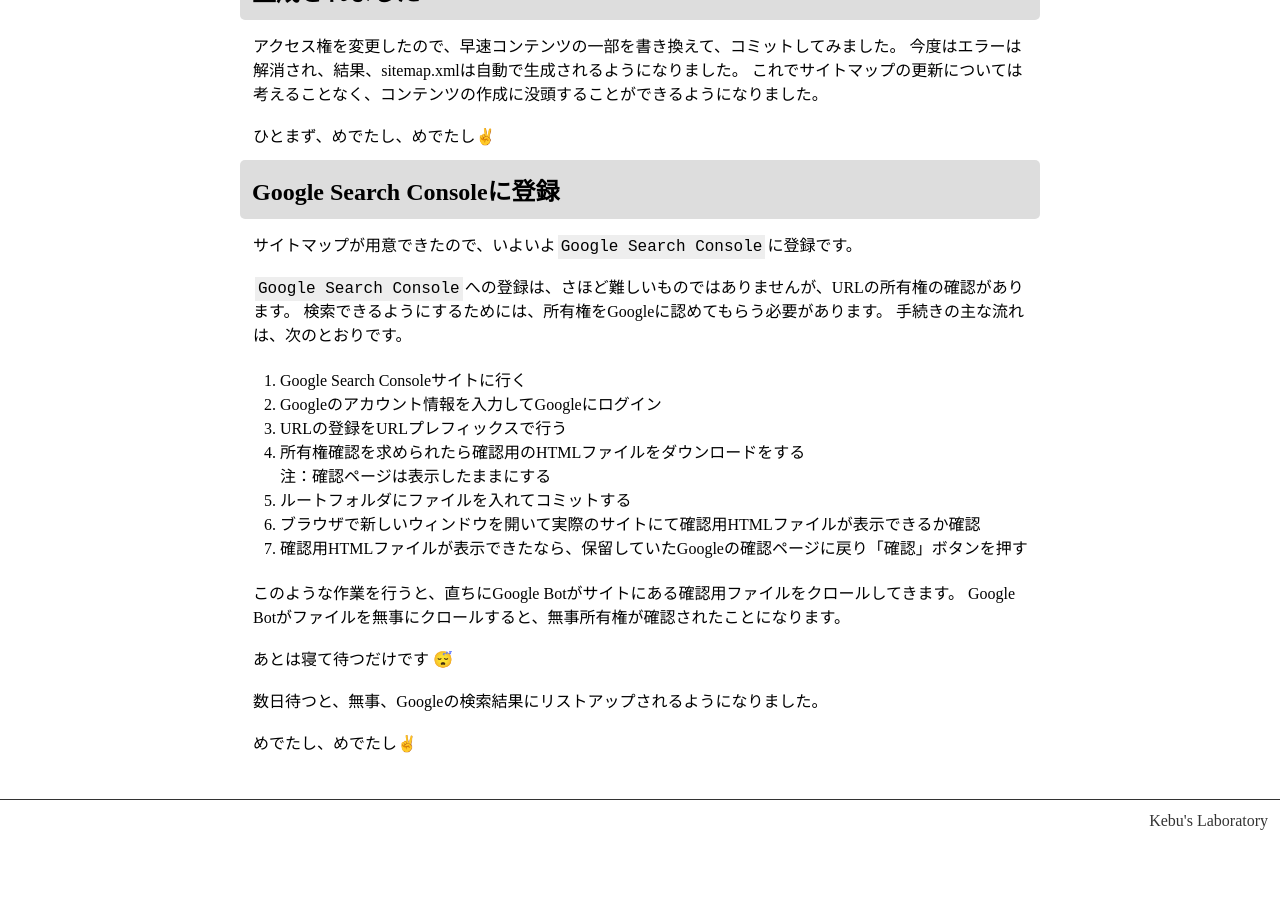
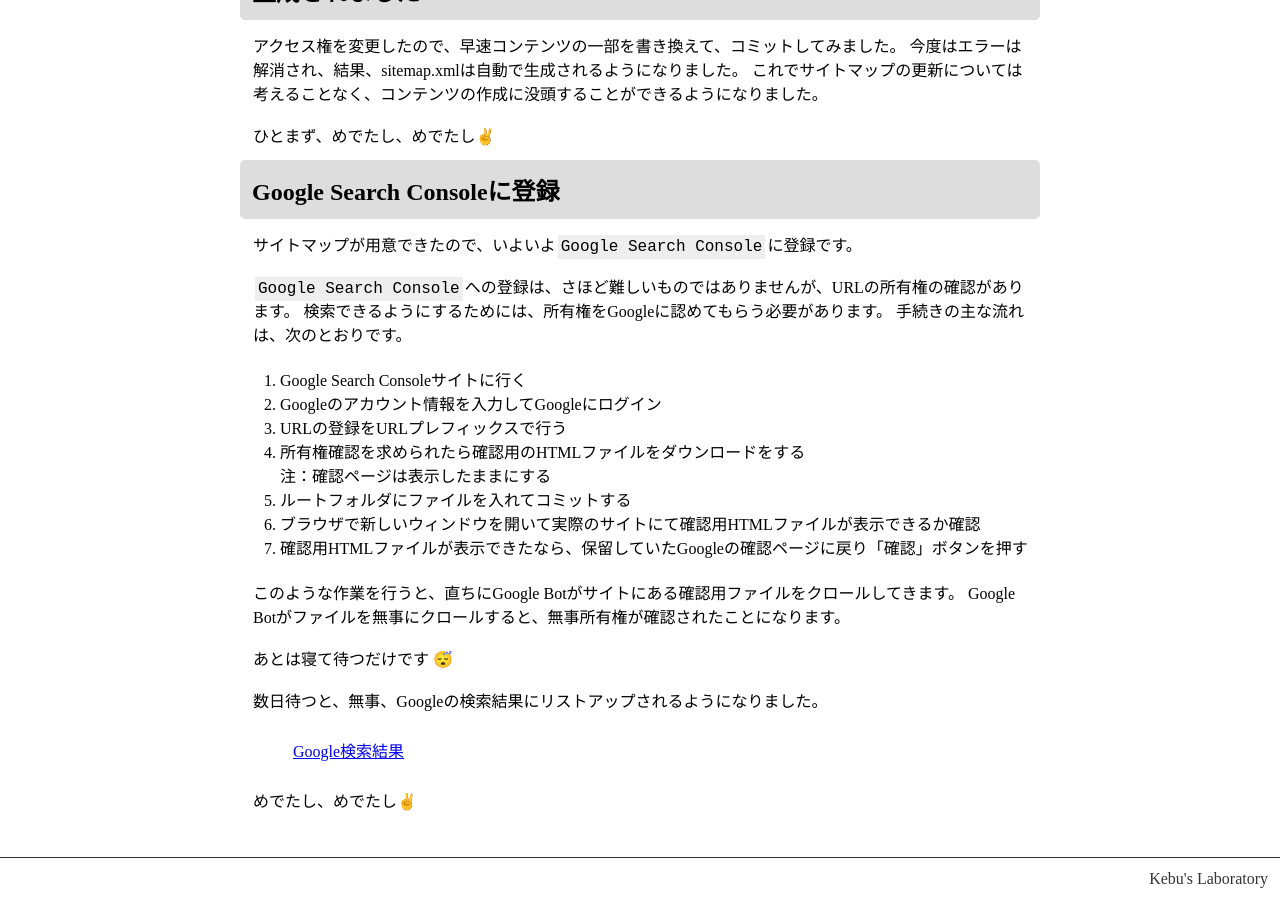
Before and after one commit to Tomohide-Kebukawa/Tomohide-Kebukawa.github.io, a Jekyll site: the page built from articles/sitemap/index.md, in a window 1280 px wide and 900 px high, scrolled down 2709 px. Built offline with Jekyll 4.4.1, drawn with Linux system fonts in a browser that asks for light colours; before the commit the page ends 3551 px from its top, so only the background shows below that.

Commit message:
Update article about sitemap
サイトマップのメモを修正しました

```diff
--- a/articles/sitemap/index.md
+++ b/articles/sitemap/index.md
@@ -139,4 +139,6 @@
 
 数日待つと、無事、Googleの検索結果にリストアップされるようになりました。
 
+> [Google検索結果](https://www.google.com/search?q=%E7%99%BA%E6%98%8E%E3%82%AF%E3%83%A9%E3%83%96+%E5%85%89%E3%82%AA%E3%83%AB%E3%82%B4%E3%83%BC%E3%83%AB+%E3%83%84%E3%83%BC%E3%83%AB)
+
 めでたし、めでたし✌
```
